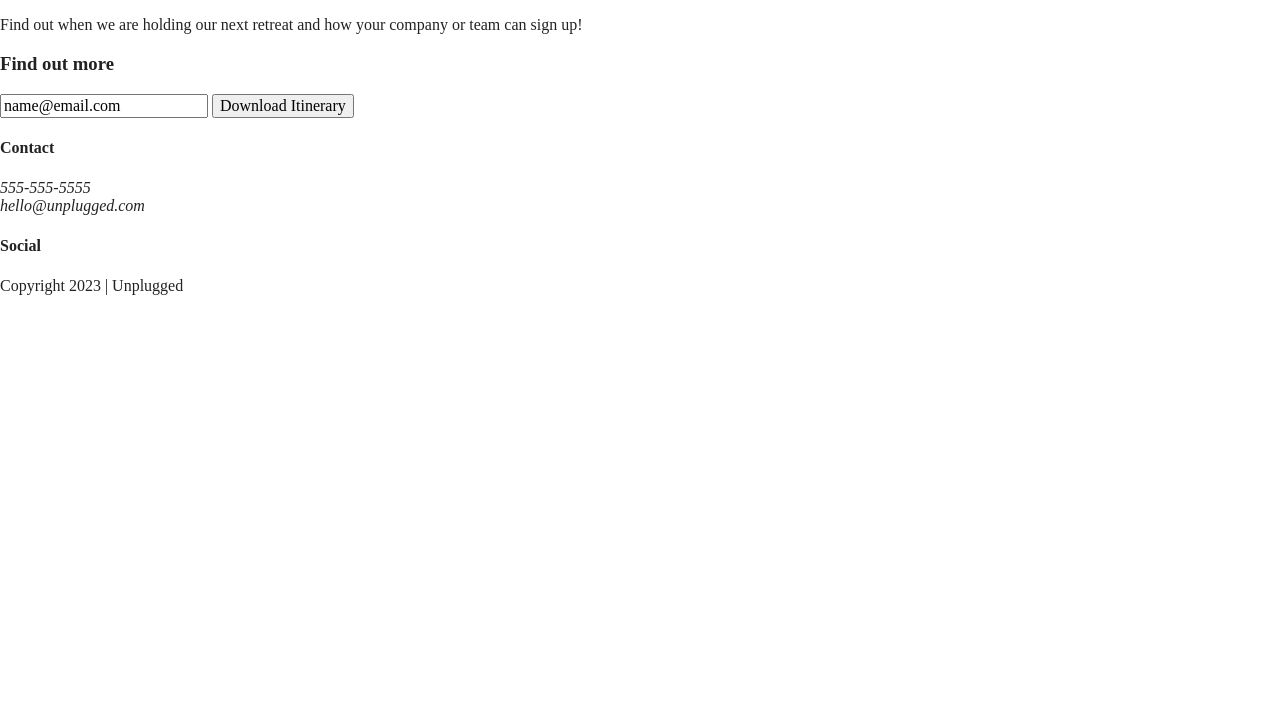
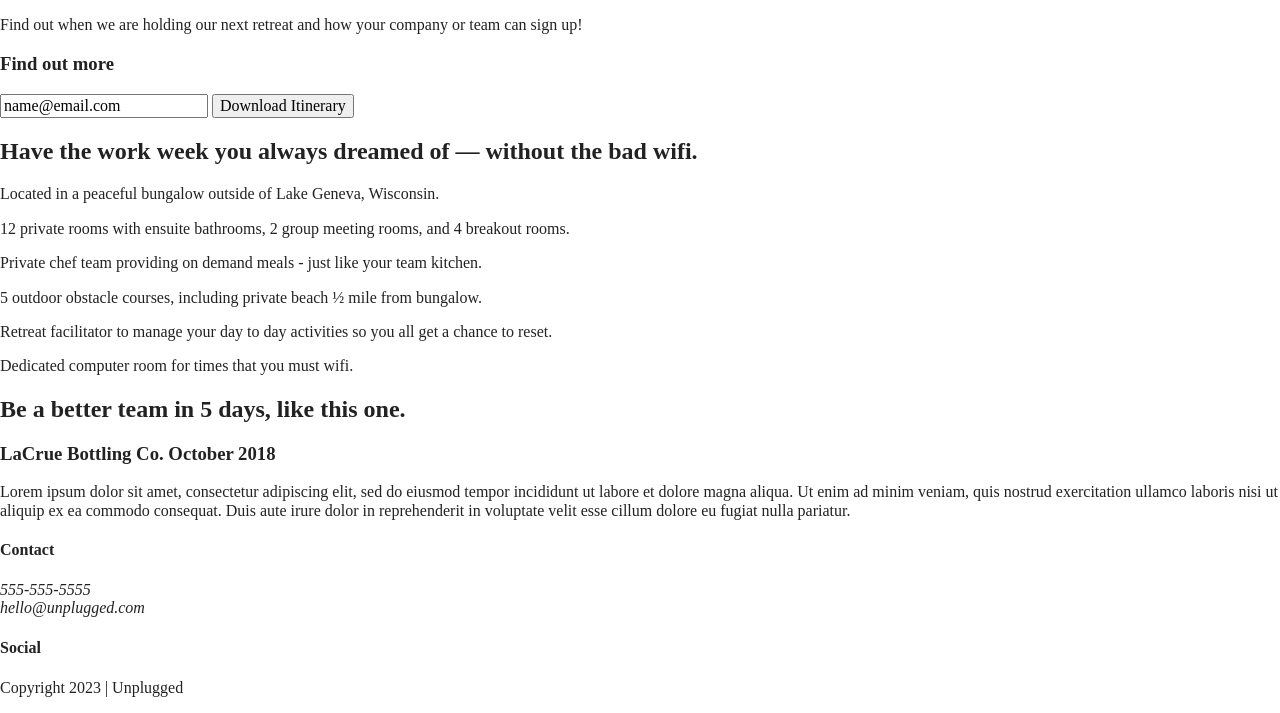
Before and after one commit to Aminah0711/unplugged-responsive-website, a website built with Parcel: page html5-boilerplate_v8.0.0/index.html in a window 1280 px wide. Shown: the part 176-889 px from the top of the page. Before the commit the page ends 800 px from the top, so only its background shows below. Built offline with nearby package versions, Linux system fonts and the light colour scheme.

Commit message:
Finish html for homepage

```diff
--- a/html5-boilerplate_v8.0.0/index.html
+++ b/html5-boilerplate_v8.0.0/index.html
@@ -57,7 +57,69 @@
 
       </div>
     </aside>
+    <section class="features">
+      <div class="content-wrapper">
+        <h2>Have the work week you always dreamed of — without the bad wifi.</h2>
+        <div class="features-items"></div>
+        <article>
+          <p class="fontawesome-icon"></p>
+          <p class="features-item-description">Located in a peaceful bungalow outside of Lake Geneva, Wisconsin.</p>
+        </article>
+        <article>
+          <p class="fontawesome-icon"></p>
+          <p class="features-item-description">12 private rooms with ensuite bathrooms, 2 group meeting rooms, and 4
+            breakout rooms.</p>
+        </article>
 
+        <article>
+          <p class="fontawesome-icon"></p>
+          <p class="features-item-description">Private chef team providing on demand meals - just like your team
+            kitchen.</p>
+        </article>
+
+        <article>
+          <p class="fontawesome-icon"></p>
+          <p class="features-item-description">5 outdoor obstacle courses, including private beach ½ mile from bungalow.
+          </p>
+        </article>
+
+        <article>
+          <p class="fontawesome-icon"></p>
+          <p class="features-item-description">Retreat facilitator to manage your day to day activities so you all get a
+            chance to reset.</p>
+        </article>
+
+        <article>
+          <p class="fontawesome-icon"></p>
+          <p class="features-item-description">Dedicated computer room for times that you must wifi.</p>
+        </article>
+
+
+
+
+
+
+
+
+
+
+
+
+
+
+      </div>
+    </section>
+    <section class="reviews">
+      <div class="Content-wrapper">
+        <h2>Be a better team in 5 days, like this one.</h2>
+      </div>
+      <article>
+        <h3>LaCrue Bottling Co.
+          October 2018</h3>
+        <p>Lorem ipsum dolor sit amet, consectetur adipiscing elit, sed do eiusmod tempor incididunt ut labore et dolore magna aliqua. Ut enim ad minim veniam, quis nostrud exercitation ullamco laboris nisi ut aliquip ex ea commodo consequat. Duis aute irure dolor in reprehenderit in voluptate velit esse cillum dolore eu fugiat nulla pariatur.
+        </p>
+      </article>
+    </section>
 
 
     </section>
```
